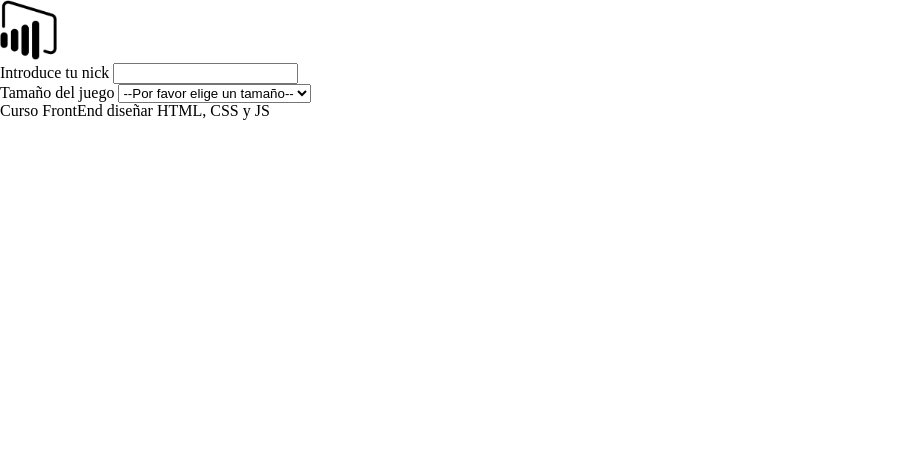
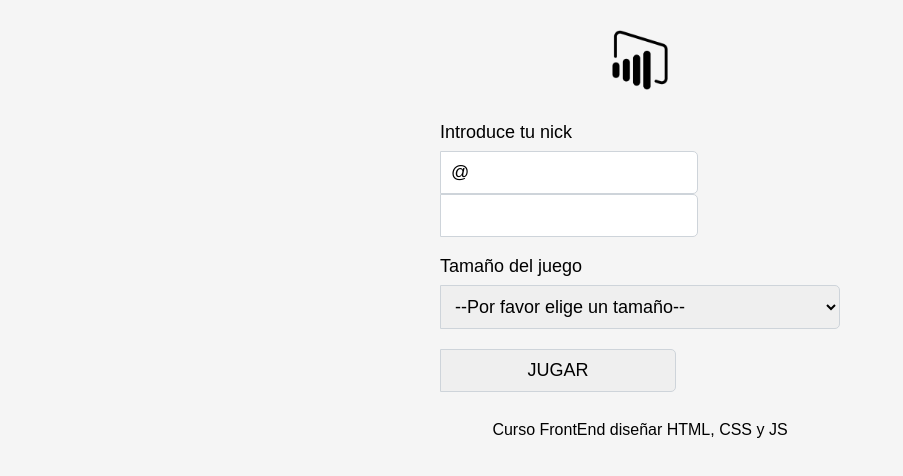
Before and after one commit to JuanCigales/masterDots, a plain HTML site: page index.html in a window 1280 px wide. Shown: the whole page, without its empty margins (0-903 px from the left). Drawn offline with Linux system fonts and the light colour scheme.

Commit message:
reset estilos y index avanzando

```diff
--- a/css/estilos.css
+++ b/css/estilos.css
@@ -0,0 +1,54 @@
+body{
+    background-color: #f5f5f5;
+    font-family: Arial, Helvetica, sans-serif;
+}
+
+header, footer{
+    text-align: center;
+    width: 300px;
+    margin: 30px auto 0px auto;
+}
+
+main{
+    width: 400px;
+    margin: 30px auto 0px auto;
+}
+
+form{
+    display: flex;
+    flex-direction: column;
+    row-gap: 20px;
+    font-size: 18px;
+}
+
+label{
+    display: block;
+    margin-bottom: 10px;
+}
+
+input{
+    display: inline;
+    width: 236px;
+    border: 1px solid #ced4da;
+    padding: 10px;
+    border-radius: 0px 5px 5px 0px;
+    font-weight: 200;
+    font-size: 18px;
+}
+
+.itemform input [type="submit"]{
+    background-color: #fd0c49;
+    color: #fff;
+    font-weight: 40;
+    border-radius: 0px 5px 5px 0px;
+    width: 100%;
+}
+
+select{
+    width: 100%;
+    border: 1px solid #ced4da;
+    padding: 10px;
+    border-radius: 0px 5px 5px 0px;
+    font-weight: 200;
+    font-size: 18px;
+}
--- a/index.html
+++ b/index.html
@@ -18,16 +18,20 @@
             <form action="#">
                 <div class="itemform">
                     <label for="nick">Introduce tu nick</label>
+                    <input type="text" name="nick" value="@" id="nicka" required>
                     <input type="text" name="nick" id="nick" required>
                 </div>
                 <div class="itemform">
                     <label for="tamano">Tamaño del juego</label>
-                    <select name="tamano" id="tamano">
+                    <select name="tamano" id="tamano" required>
                         <option value="">--Por favor elige un tamaño--</option>
                         <option value="1">4x4</option>
                         <option value="1">5x5</option>
                         <option value="1">6x6</option>
                     </select>
+                </div>
+                <div class="itemform">
+                    <input type="submit" value="JUGAR">
                 </div>
             </form>
         </main>
```
